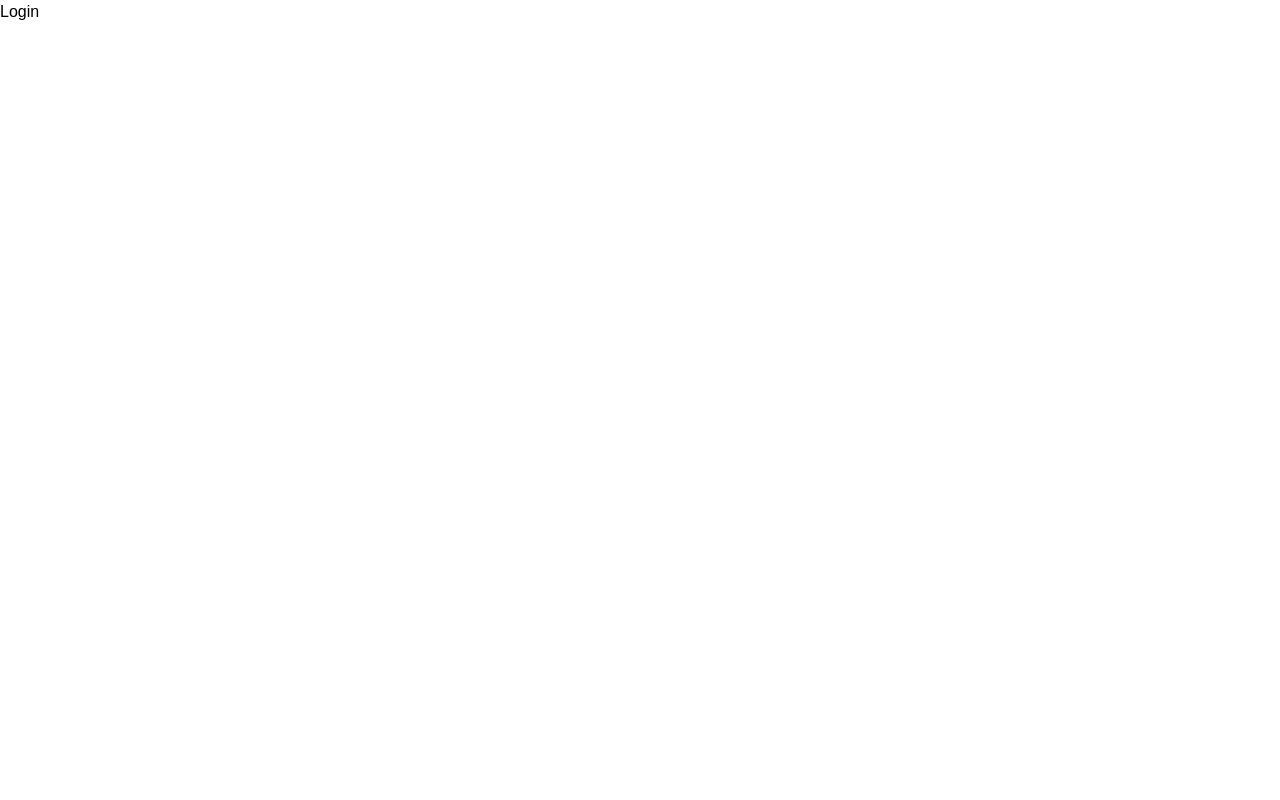
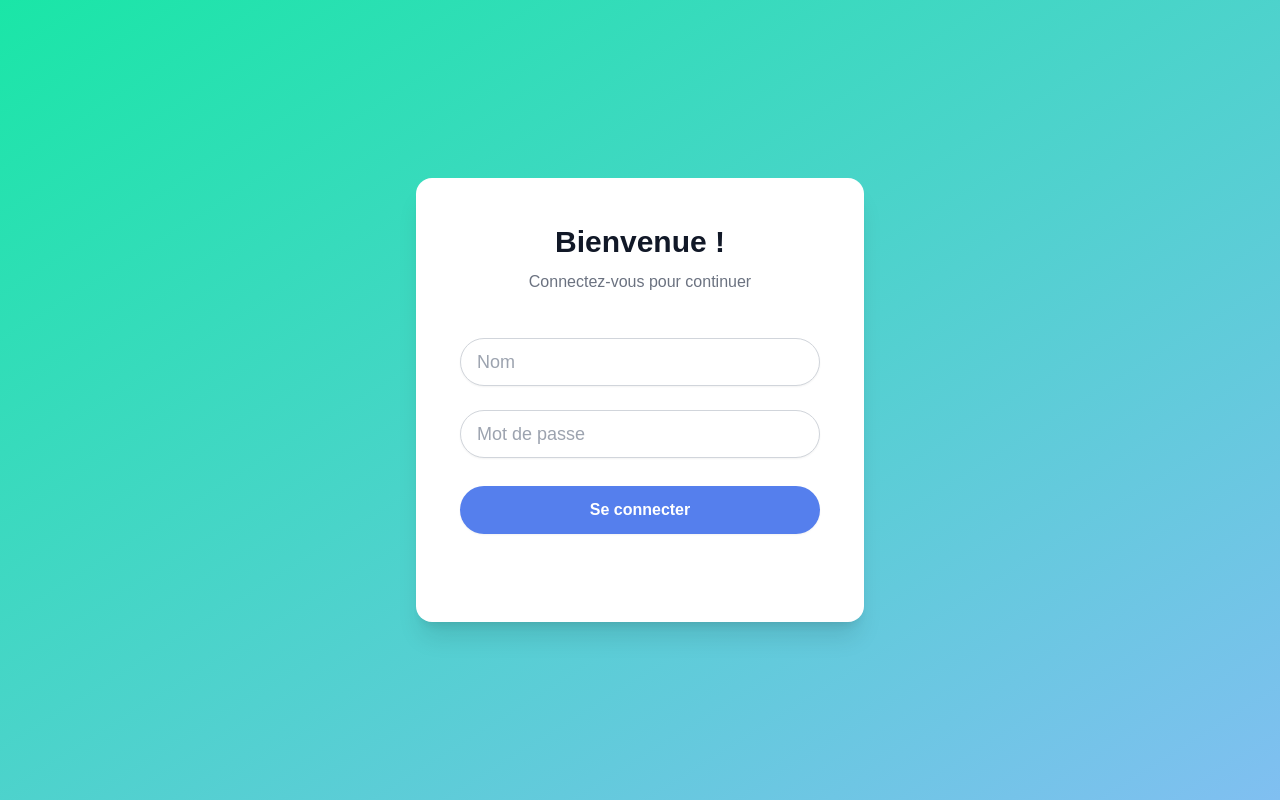
Before and after one commit to aminemn14/tp-versionning, a React (Vite) app: page / in a window 1280 px wide. Built offline with nearby package versions, Linux system fonts and the light colour scheme.

Commit message:
feat: Création d'un formulaire de Login

```diff
--- a/src/output.css
+++ b/src/output.css
@@ -554,6 +554,296 @@ video {
   display: none;
 }
 
+.fixed {
+  position: fixed;
+}
+
+.absolute {
+  position: absolute;
+}
+
+.relative {
+  position: relative;
+}
+
+.mx-auto {
+  margin-left: auto;
+  margin-right: auto;
+}
+
+.mb-1 {
+  margin-bottom: 0.25rem;
+}
+
+.mb-11 {
+  margin-bottom: 2.75rem;
+}
+
+.mb-2 {
+  margin-bottom: 0.5rem;
+}
+
+.mb-6 {
+  margin-bottom: 1.5rem;
+}
+
+.mb-8 {
+  margin-bottom: 2rem;
+}
+
+.mt-6 {
+  margin-top: 1.5rem;
+}
+
+.flex {
+  display: flex;
+}
+
+.h-12 {
+  height: 3rem;
+}
+
+.h-full {
+  height: 100%;
+}
+
+.min-h-screen {
+  min-height: 100vh;
+}
+
+.w-full {
+  width: 100%;
+}
+
+.max-w-lg {
+  max-width: 32rem;
+}
+
+.max-w-md {
+  max-width: 28rem;
+}
+
+.items-center {
+  align-items: center;
+}
+
+.justify-end {
+  justify-content: flex-end;
+}
+
+.justify-center {
+  justify-content: center;
+}
+
+.overflow-hidden {
+  overflow: hidden;
+}
+
+.rounded-2xl {
+  border-radius: 1rem;
+}
+
+.rounded-full {
+  border-radius: 9999px;
+}
+
+.rounded-lg {
+  border-radius: 0.5rem;
+}
+
+.border {
+  border-width: 1px;
+}
+
+.border-gray-300 {
+  --tw-border-opacity: 1;
+  border-color: rgb(209 213 219 / var(--tw-border-opacity));
+}
+
+.bg-indigo-600 {
+  --tw-bg-opacity: 1;
+  background-color: rgb(79 70 229 / var(--tw-bg-opacity));
+}
+
+.bg-white {
+  --tw-bg-opacity: 1;
+  background-color: rgb(255 255 255 / var(--tw-bg-opacity));
+}
+
+.bg-gray-100 {
+  --tw-bg-opacity: 1;
+  background-color: rgb(243 244 246 / var(--tw-bg-opacity));
+}
+
+.bg-primary {
+  --tw-bg-opacity: 1;
+  background-color: rgb(26 230 167 / var(--tw-bg-opacity));
+}
+
+.bg-accent {
+  --tw-bg-opacity: 1;
+  background-color: rgb(85 127 237 / var(--tw-bg-opacity));
+}
+
+.bg-secondary {
+  --tw-bg-opacity: 1;
+  background-color: rgb(128 191 241 / var(--tw-bg-opacity));
+}
+
+.bg-gradient-to-br {
+  background-image: linear-gradient(to bottom right, var(--tw-gradient-stops));
+}
+
+.from-primary {
+  --tw-gradient-from: #1ae6a7 var(--tw-gradient-from-position);
+  --tw-gradient-to: rgb(26 230 167 / 0) var(--tw-gradient-to-position);
+  --tw-gradient-stops: var(--tw-gradient-from), var(--tw-gradient-to);
+}
+
+.to-secondary {
+  --tw-gradient-to: #80bff1 var(--tw-gradient-to-position);
+}
+
+.object-cover {
+  -o-object-fit: cover;
+     object-fit: cover;
+}
+
+.p-7 {
+  padding: 1.75rem;
+}
+
+.p-8 {
+  padding: 2rem;
+}
+
+.px-4 {
+  padding-left: 1rem;
+  padding-right: 1rem;
+}
+
+.px-6 {
+  padding-left: 1.5rem;
+  padding-right: 1.5rem;
+}
+
+.py-20 {
+  padding-top: 5rem;
+  padding-bottom: 5rem;
+}
+
+.pl-3 {
+  padding-left: 0.75rem;
+}
+
+.text-center {
+  text-align: center;
+}
+
+.text-right {
+  text-align: right;
+}
+
+.text-3xl {
+  font-size: 1.875rem;
+  line-height: 2.25rem;
+}
+
+.text-base {
+  font-size: 1rem;
+  line-height: 1.5rem;
+}
+
+.text-lg {
+  font-size: 1.125rem;
+  line-height: 1.75rem;
+}
+
+.font-bold {
+  font-weight: 700;
+}
+
+.font-medium {
+  font-weight: 500;
+}
+
+.font-normal {
+  font-weight: 400;
+}
+
+.font-semibold {
+  font-weight: 600;
+}
+
+.leading-10 {
+  line-height: 2.5rem;
+}
+
+.leading-6 {
+  line-height: 1.5rem;
+}
+
+.leading-7 {
+  line-height: 1.75rem;
+}
+
+.text-red-500 {
+  --tw-text-opacity: 1;
+  color: rgb(239 68 68 / var(--tw-text-opacity));
+}
+
+.text-gray-500 {
+  --tw-text-opacity: 1;
+  color: rgb(107 114 128 / var(--tw-text-opacity));
+}
+
+.text-gray-900 {
+  --tw-text-opacity: 1;
+  color: rgb(17 24 39 / var(--tw-text-opacity));
+}
+
+.text-indigo-600 {
+  --tw-text-opacity: 1;
+  color: rgb(79 70 229 / var(--tw-text-opacity));
+}
+
+.text-white {
+  --tw-text-opacity: 1;
+  color: rgb(255 255 255 / var(--tw-text-opacity));
+}
+
+.shadow-sm {
+  --tw-shadow: 0 1px 2px 0 rgb(0 0 0 / 0.05);
+  --tw-shadow-colored: 0 1px 2px 0 var(--tw-shadow-color);
+  box-shadow: var(--tw-ring-offset-shadow, 0 0 #0000), var(--tw-ring-shadow, 0 0 #0000), var(--tw-shadow);
+}
+
+.shadow-xl {
+  --tw-shadow: 0 20px 25px -5px rgb(0 0 0 / 0.1), 0 8px 10px -6px rgb(0 0 0 / 0.1);
+  --tw-shadow-colored: 0 20px 25px -5px var(--tw-shadow-color), 0 8px 10px -6px var(--tw-shadow-color);
+  box-shadow: var(--tw-ring-offset-shadow, 0 0 #0000), var(--tw-ring-shadow, 0 0 #0000), var(--tw-shadow);
+}
+
+.shadow-lg {
+  --tw-shadow: 0 10px 15px -3px rgb(0 0 0 / 0.1), 0 4px 6px -4px rgb(0 0 0 / 0.1);
+  --tw-shadow-colored: 0 10px 15px -3px var(--tw-shadow-color), 0 4px 6px -4px var(--tw-shadow-color);
+  box-shadow: var(--tw-ring-offset-shadow, 0 0 #0000), var(--tw-ring-shadow, 0 0 #0000), var(--tw-shadow);
+}
+
+.transition-all {
+  transition-property: all;
+  transition-timing-function: cubic-bezier(0.4, 0, 0.2, 1);
+  transition-duration: 150ms;
+}
+
+.duration-700 {
+  transition-duration: 700ms;
+}
+
+.duration-300 {
+  transition-duration: 300ms;
+}
+
 * {
   margin: 0;
   padding: 0;
@@ -563,3 +853,48 @@ video {
 body {
   font-family: "Host Grotesk", sans-serif;
 }
+
+.placeholder\:text-gray-400::-moz-placeholder {
+  --tw-text-opacity: 1;
+  color: rgb(156 163 175 / var(--tw-text-opacity));
+}
+
+.placeholder\:text-gray-400::placeholder {
+  --tw-text-opacity: 1;
+  color: rgb(156 163 175 / var(--tw-text-opacity));
+}
+
+.hover\:bg-indigo-800:hover {
+  --tw-bg-opacity: 1;
+  background-color: rgb(55 48 163 / var(--tw-bg-opacity));
+}
+
+.hover\:bg-secondary:hover {
+  --tw-bg-opacity: 1;
+  background-color: rgb(128 191 241 / var(--tw-bg-opacity));
+}
+
+.hover\:bg-accent:hover {
+  --tw-bg-opacity: 1;
+  background-color: rgb(85 127 237 / var(--tw-bg-opacity));
+}
+
+.focus\:outline-none:focus {
+  outline: 2px solid transparent;
+  outline-offset: 2px;
+}
+
+@media (min-width: 1024px) {
+  .lg\:mb-11 {
+    margin-bottom: 2.75rem;
+  }
+
+  .lg\:p-11 {
+    padding: 2.75rem;
+  }
+
+  .lg\:px-8 {
+    padding-left: 2rem;
+    padding-right: 2rem;
+  }
+}
--- a/src/pages/Login.jsx
+++ b/src/pages/Login.jsx
@@ -1,8 +1,37 @@
-
 function Login() {
   return (
-    <h1>Login</h1>
-  )
+    <>
+      <section className="flex items-center justify-center min-h-screen bg-gradient-to-br from-primary to-secondary">
+        <div className="mx-auto max-w-lg px-6 lg:px-8 py-20">
+          <div className="rounded-2xl bg-white shadow-xl">
+            <form action="" className="lg:p-11 p-7 mx-auto">
+              <div className="mb-11">
+                <h1 className="text-gray-900 text-center text-3xl font-bold leading-10 mb-2">
+                  Bienvenue !
+                </h1>
+                <p className="text-gray-500 text-center text-base font-medium leading-6">
+                  Connectez-vous pour continuer
+                </p>
+              </div>
+              <input
+                type="text"
+                className="w-full h-12 text-gray-900 placeholder:text-gray-400 text-lg font-normal leading-7 rounded-full border-gray-300 border shadow-sm focus:outline-none px-4 mb-6"
+                placeholder="Nom"
+              />
+              <input
+                type="text"
+                className="w-full h-12 text-gray-900 placeholder:text-gray-400 text-lg font-normal leading-7 rounded-full border-gray-300 border shadow-sm focus:outline-none px-4 mb-1"
+                placeholder="Mot de passe"
+              />
+              <button className="w-full mt-6 h-12 text-white text-center text-base font-semibold leading-6 rounded-full hover:bg-secondary transition-all duration-300 bg-accent shadow-sm mb-11">
+                Se connecter
+              </button>
+            </form>
+          </div>
+        </div>
+      </section>
+    </>
+  );
 }
 
-export default Login
+export default Login;
```
